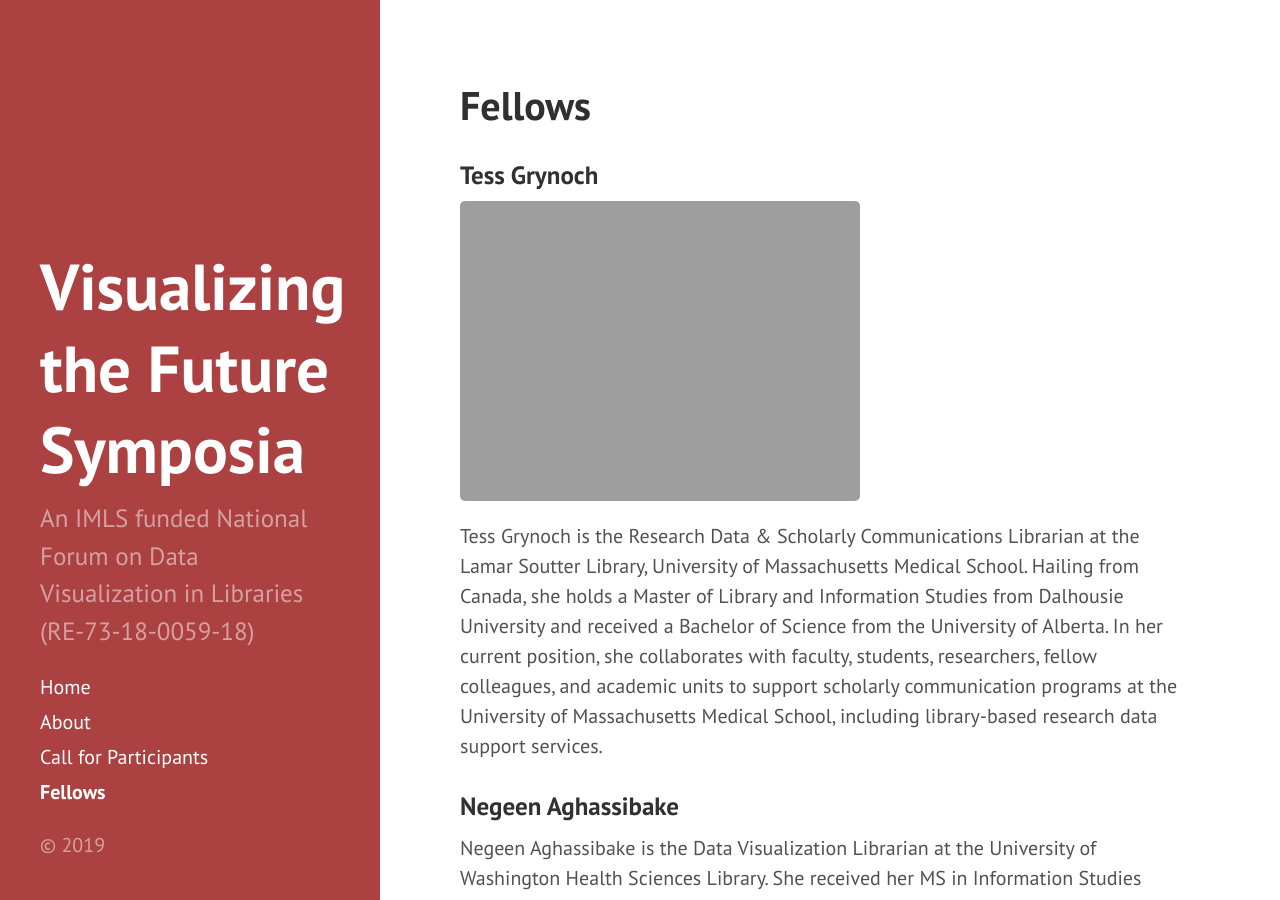
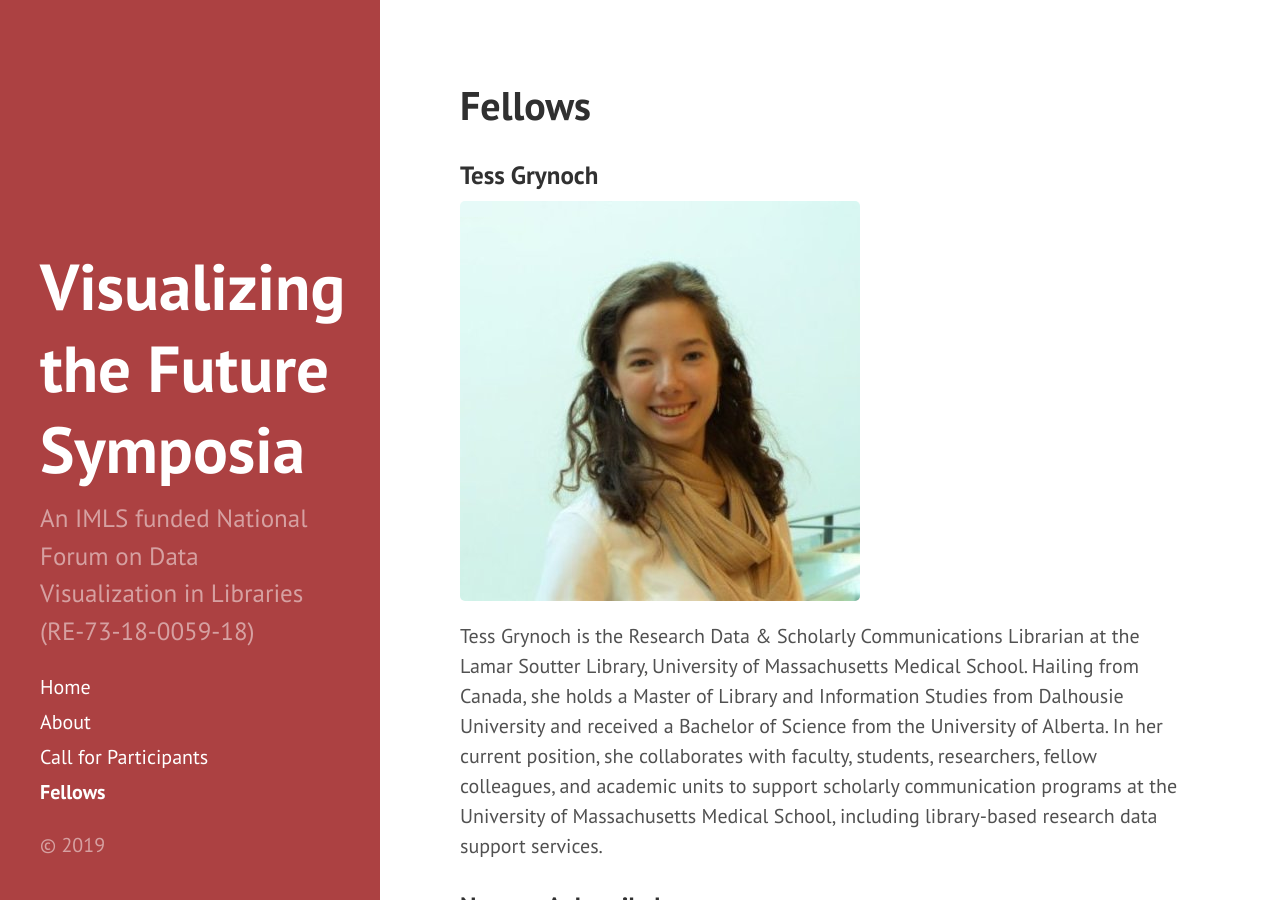
Before and after one commit to visualizingthefuture/visualizingthefuture.github.io, a Jekyll site: the page built from fellows.md, in a window 1280 px wide and 900 px high. Built offline with Jekyll 4.4.1, drawn with Linux system fonts in a browser that asks for light colours.

Commit message:
Update fellows.md

```diff
--- a/fellows.md
+++ b/fellows.md
@@ -4,7 +4,7 @@ title: Fellows
 ---
 
 ### Tess Grynoch
-![Tess Grynoch](/images/photos/TessGrynoch-headshot.jpg =100x)
+![Tess Grynoch](/images/photos/TessGrynoch-headshot.jpg)
 Tess Grynoch is the Research Data & Scholarly Communications Librarian at the Lamar Soutter Library, University of Massachusetts Medical School. Hailing from Canada, she holds a Master of Library and Information Studies from Dalhousie University and received a Bachelor of Science from the University of Alberta. In her current position, she collaborates with faculty, students, researchers, fellow colleagues, and academic units to support scholarly communication programs at the University of Massachusetts Medical School, including library-based research data support services.
 
 ### Negeen Aghassibake
```
